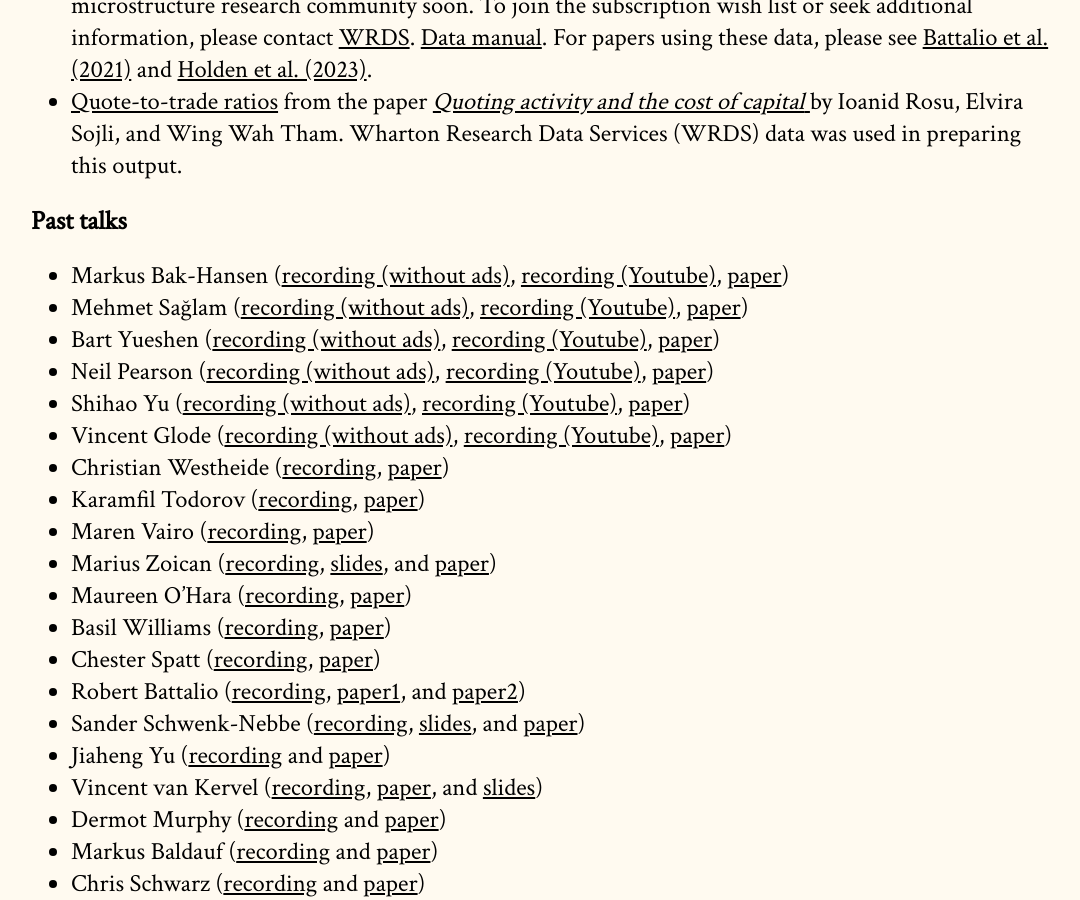
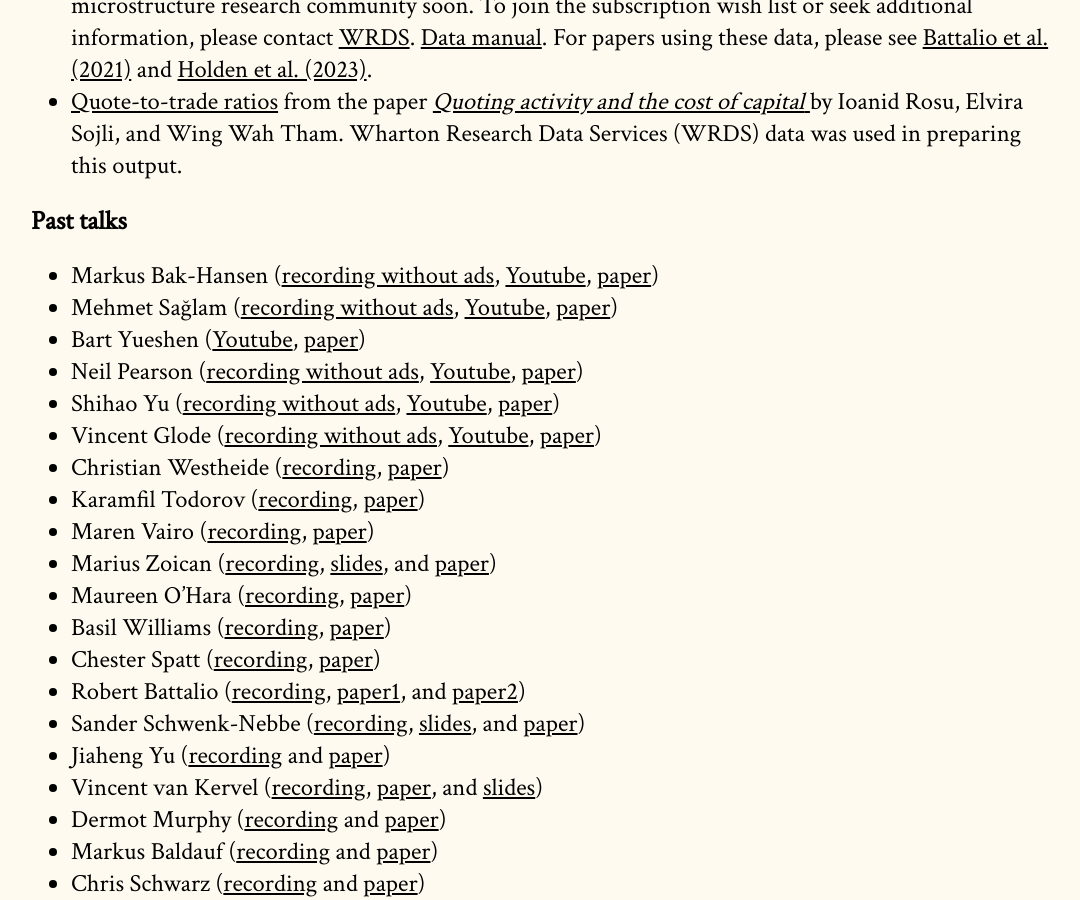
Before and after one commit to cpfiffer/microstructure.exchange, a Jekyll site: the page built from index.md, in a window 1280 px wide and 900 px high, scrolled down 3256 px. Shown: the whole window, without its empty margins (97-1177 px from the left). Built offline with Jekyll 4.4.1, drawn with Linux system fonts in a browser that asks for light colours; some web fonts are replaced.

Commit message:
Update index.md

```diff
--- a/index.md
+++ b/index.md
@@ -67,12 +67,12 @@ The Microstructure Exchange will host resources, tools, and data for microstruct
 - [Quote-to-trade ratios](https://drive.google.com/file/d/1H8wMvA_59-N5Y_xiDPGTbpBsX5BFwOIV/view) from the paper [_Quoting activity and the cost of capital_ ](https://papers.ssrn.com/sol3/papers.cfm?abstract_id=3005928) by Ioanid Rosu, Elvira Sojli, and Wing Wah Tham. Wharton Research Data Services (WRDS) data was used in preparing this output.
 
 ## Past talks
-- Markus Bak-Hansen ([recording (without ads)](https://us06web.zoom.us/rec/share/O5I4BS9_K-ZhE0ktLEfBuRGYPVGS7I_tIGFyYakEtFeEgAlxODzW0cVSYw8sOWAj.9oka1nQvgf5A89ey), [recording (Youtube)](https://youtu.be/-BdFMGYeMDg), [paper](https://microstructure.exchange/papers/OTC_Relationships.pdf))
-- Mehmet Sa&#287;lam ([recording (without ads)](https://us06web.zoom.us/rec/share/4_WZhNO3LRwDO3ADizN2_cJADjEc9kGr3SiLAxrysS-Yt8PoJRDCpOtQqR19SqfS.hE5bxiGho3Hfozn5), [recording (Youtube)](https://youtu.be/Cm6htUhhdrg), [paper](https://microstructure.exchange/papers/TME-paper.pdf))
-- Bart Yueshen ([recording (without ads)](https://us06web.zoom.us/rec/share/qNn2L4sMqk6_SI7zX4pnAKTFU1bQUROtizlRC1cT2dM3xfXhS3ow2eVXqIGiaIf2.gqFGetls5RNbZprv), [recording (Youtube)](https://youtu.be/p_rBfYdZ_bI), [paper](https://papers.ssrn.com/sol3/papers.cfm?abstract_id=4545730))
-- Neil Pearson ([recording (without ads)](https://us06web.zoom.us/rec/share/vvHTCud7T8nKVfgppjYdvwK5GgM2JY9lsv0bvtGEMLYBBaFfFyeIKl2WHVBqCGQA.ipvHme6BCzkxqyk5), [recording (Youtube)](https://youtu.be/PbLjL_3PPGk), [paper](https://papers.ssrn.com/sol3/papers.cfm?abstract_id=4389657))
-- Shihao Yu ([recording (without ads)](https://us06web.zoom.us/rec/share/L3a_jSFOnTyrLUoKcG0Aa0RojGZah2dpyyGml6J6qTbNWSXxCuAfRXxuqO0PcuY9.KMRKwuleZQWUW98w), [recording (Youtube)](https://youtu.be/B-lbXTex1F4), [paper](https://papers.ssrn.com/sol3/papers.cfm?abstract_id=4349184))
-- Vincent Glode ([recording (without ads)](https://us06web.zoom.us/rec/share/W14dCqFe_MzjfFws9MyfRWoUBCyTGJlFHEXk-dp4lVwU_OahfHmjRv-zbJ5HT9mL.hj9XDNxsQYbqtpcq), [recording (Youtube)](https://youtu.be/UsEkU5FVzso), [paper](https://microstructure.exchange/papers/Infosales_and_armsraces_29.pdf))
+- Markus Bak-Hansen ([recording without ads](https://us06web.zoom.us/rec/share/O5I4BS9_K-ZhE0ktLEfBuRGYPVGS7I_tIGFyYakEtFeEgAlxODzW0cVSYw8sOWAj.9oka1nQvgf5A89ey), [Youtube](https://youtu.be/-BdFMGYeMDg), [paper](https://microstructure.exchange/papers/OTC_Relationships.pdf))
+- Mehmet Sa&#287;lam ([recording without ads](https://us06web.zoom.us/rec/share/4_WZhNO3LRwDO3ADizN2_cJADjEc9kGr3SiLAxrysS-Yt8PoJRDCpOtQqR19SqfS.hE5bxiGho3Hfozn5), [Youtube](https://youtu.be/Cm6htUhhdrg), [paper](https://microstructure.exchange/papers/TME-paper.pdf))
+- Bart Yueshen ([Youtube](https://youtu.be/p_rBfYdZ_bI), [paper](https://papers.ssrn.com/sol3/papers.cfm?abstract_id=4545730))
+- Neil Pearson ([recording without ads](https://us06web.zoom.us/rec/share/vvHTCud7T8nKVfgppjYdvwK5GgM2JY9lsv0bvtGEMLYBBaFfFyeIKl2WHVBqCGQA.ipvHme6BCzkxqyk5), [Youtube](https://youtu.be/PbLjL_3PPGk), [paper](https://papers.ssrn.com/sol3/papers.cfm?abstract_id=4389657))
+- Shihao Yu ([recording without ads](https://us06web.zoom.us/rec/share/L3a_jSFOnTyrLUoKcG0Aa0RojGZah2dpyyGml6J6qTbNWSXxCuAfRXxuqO0PcuY9.KMRKwuleZQWUW98w), [Youtube](https://youtu.be/B-lbXTex1F4), [paper](https://papers.ssrn.com/sol3/papers.cfm?abstract_id=4349184))
+- Vincent Glode ([recording without ads](https://us06web.zoom.us/rec/share/W14dCqFe_MzjfFws9MyfRWoUBCyTGJlFHEXk-dp4lVwU_OahfHmjRv-zbJ5HT9mL.hj9XDNxsQYbqtpcq), [Youtube](https://youtu.be/UsEkU5FVzso), [paper](https://microstructure.exchange/papers/Infosales_and_armsraces_29.pdf))
 - Christian Westheide ([recording](https://youtu.be/9QgL7unAlN8), [paper](https://papers.ssrn.com/sol3/papers.cfm?abstract_id=4289346))
 - Karamfil Todorov ([recording](https://youtu.be/S8WG_TC4XU8), [paper](https://papers.ssrn.com/sol3/papers.cfm?abstract_id=4301416))
 - Maren Vairo ([recording](https://youtu.be/3n5Dk61p9uI), [paper](https://microstructure.exchange/papers/Transparency_OTC.pdf))
```
